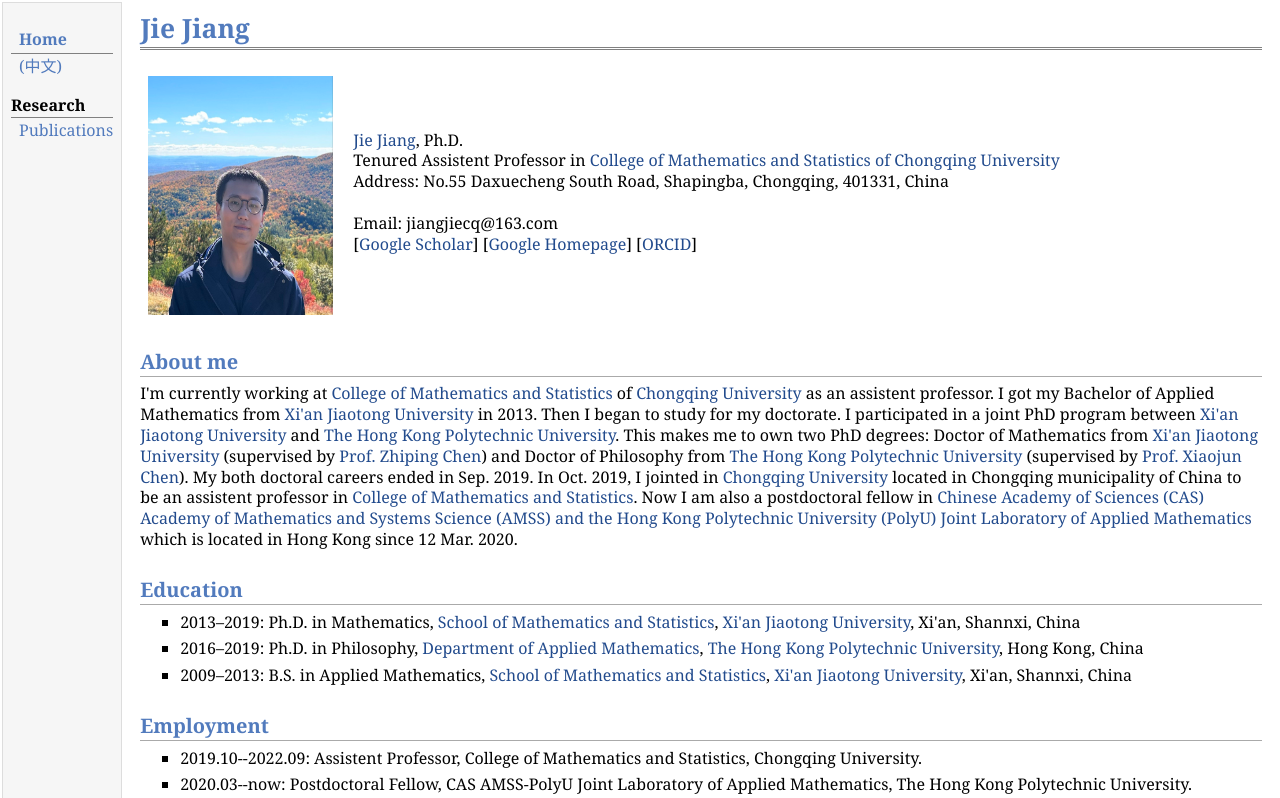
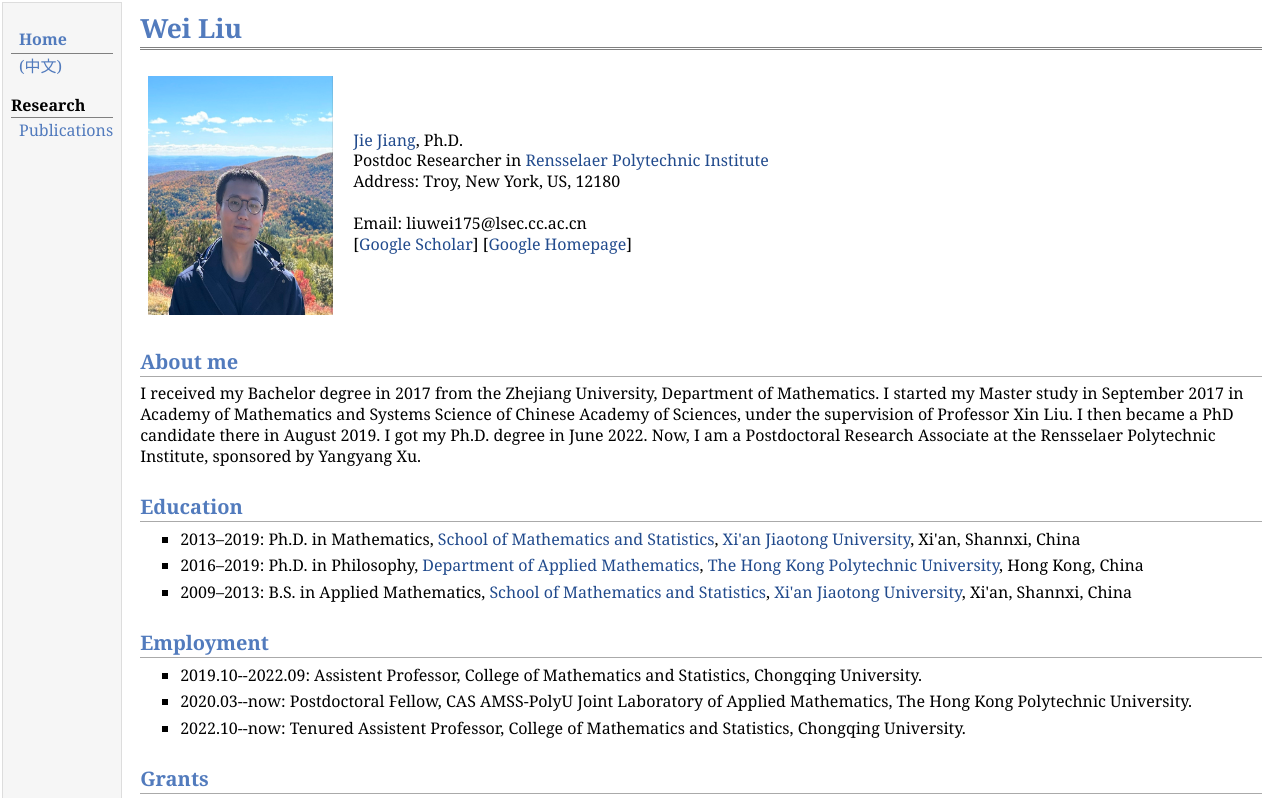
Before and after one commit to liuwei175/liuwei175.github.io, a plain HTML site: page index.html in a window 1280 px wide. Shown: the top 798 px of the page. Drawn offline with Linux system fonts and the light colour scheme.

Commit message:
Update index.html

```diff
--- a/index.html
+++ b/index.html
@@ -23,33 +23,24 @@
 
 <td id="layout-content">
 <div id="toptitle">
-<h1>Jie Jiang</h1>
+<h1>Wei Liu</h1>
 </div>
 <table class="imgtable"><tr><td>
 <img src="Myphoto.jpg" alt="alt text" width="185px" height="239px" />&nbsp;</td>
 <td align="left"><p><a href="https://jiangjiecq.github.io/">Jie Jiang</a>, Ph.D. <br />
-Tenured Assistent Professor in <a href="http://sci.cqu.edu.cn/">College of Mathematics and Statistics of Chongqing University</a> <br />
-Address: No.55 Daxuecheng South Road, Shapingba, Chongqing, 401331, China <br />
+Postdoc Researcher in <a href="http://sci.cqu.edu.cn/">Rensselaer Polytechnic Institute</a> <br />
+Address: Troy, New York, US, 12180 <br />
    <br />
-Email: jiangjiecq@163.com <br />
-[<a href="https://scholar.google.com/citations?hl=en&user=c-g0Sp0AAAAJ">Google Scholar</a>]
-  [<a href="https://sites.google.com/site/jiejiangshomepage/home">Google Homepage</a>]
-  [<a href="https://orcid.org/0000-0003-3985-8701">ORCID</a>]
+Email: liuwei175@lsec.cc.ac.cn <br />
+[<a href="https://scholar.google.com/citations?hl=zh-CN&view_op=list_works&gmla=AJsN-F4cCcPR46fzwd-_9-CqGAe8wdnZYZqFyi-nKjoqLeMkN4Dw3Hz1fyaKqJIsRMlAYt95lUtS36D-LxbhuaM2-wsV44iT4ocYBxLmwYiqybtYJcKr-wM&user=YXqRQ5cAAAAJ">Google Scholar</a>]
+  [<a href="https://sites.google.com/d/1kSpd08pKmpgJrhy2FnDsd-9ljLJ9tFO8/p/1UmbWkWYhguVFlWjnGs9AhxrpVDJMcbiP/edit">Google Homepage</a>]
   <br /></p>
 </td></tr></table>
 
 
 <h2>About me</h2>
-<p>I'm currently working at <a href="http://sci.cqu.edu.cn/">College of Mathematics and Statistics</a> of <a href="http://english.cqu.edu.cn/">Chongqing University</a> as an assistent professor.
-  I got my Bachelor of Applied Mathematics from <a href="http://en.xjtu.edu.cn/">Xi'an Jiaotong University</a> in 2013. Then I began to study for my doctorate.
-  I participated in a joint PhD program between <a href="http://en.xjtu.edu.cn/">Xi'an Jiaotong University</a> and <a href="https://www.polyu.edu.hk/en/">The Hong Kong Polytechnic University</a>.
-  This makes me to own two PhD degrees: Doctor of Mathematics from <a href="http://en.xjtu.edu.cn/">Xi'an Jiaotong University</a> (supervised by <a href="https://gr.xjtu.edu.cn/web/zpchencn/home">Prof. Zhiping Chen</a>) and
-  Doctor of Philosophy from <a href="https://www.polyu.edu.hk/en/">The Hong Kong Polytechnic University</a>  (supervised by <a href="https://www.polyu.edu.hk/ama/staff/xjchen/ChenXJ.htm">Prof. Xiaojun Chen</a>).
-  My both doctoral careers ended in Sep. 2019. In Oct. 2019,
-  I jointed in <a href="http://english.cqu.edu.cn/">Chongqing University</a> located in Chongqing municipality of China to be an assistent professor in <a href="http://sci.cqu.edu.cn/">College of Mathematics and Statistics</a>.
-  Now I am also a postdoctoral fellow in <a href="https://www.polyu.edu.hk/ama/cas-amss-polyu/"> Chinese Academy of Sciences (CAS) Academy of Mathematics and Systems Science (AMSS) and
-  the Hong Kong Polytechnic University (PolyU) Joint Laboratory of Applied Mathematics</a> which is located in Hong Kong since 12 Mar. 2020.
-  </p>
+<p>I received my Bachelor degree in 2017 from the Zhejiang University, Department of Mathematics. I started my Master study in September 2017 in Academy of Mathematics and Systems Science of Chinese Academy of Sciences, under the supervision of Professor Xin Liu. I then became a PhD candidate there in August 2019.  I got my Ph.D. degree in June 2022. Now, I am a Postdoctoral Research Associate at the Rensselaer Polytechnic Institute, sponsored by Yangyang Xu.
+</p>
 
 
 <h2>Education </h2>
```
